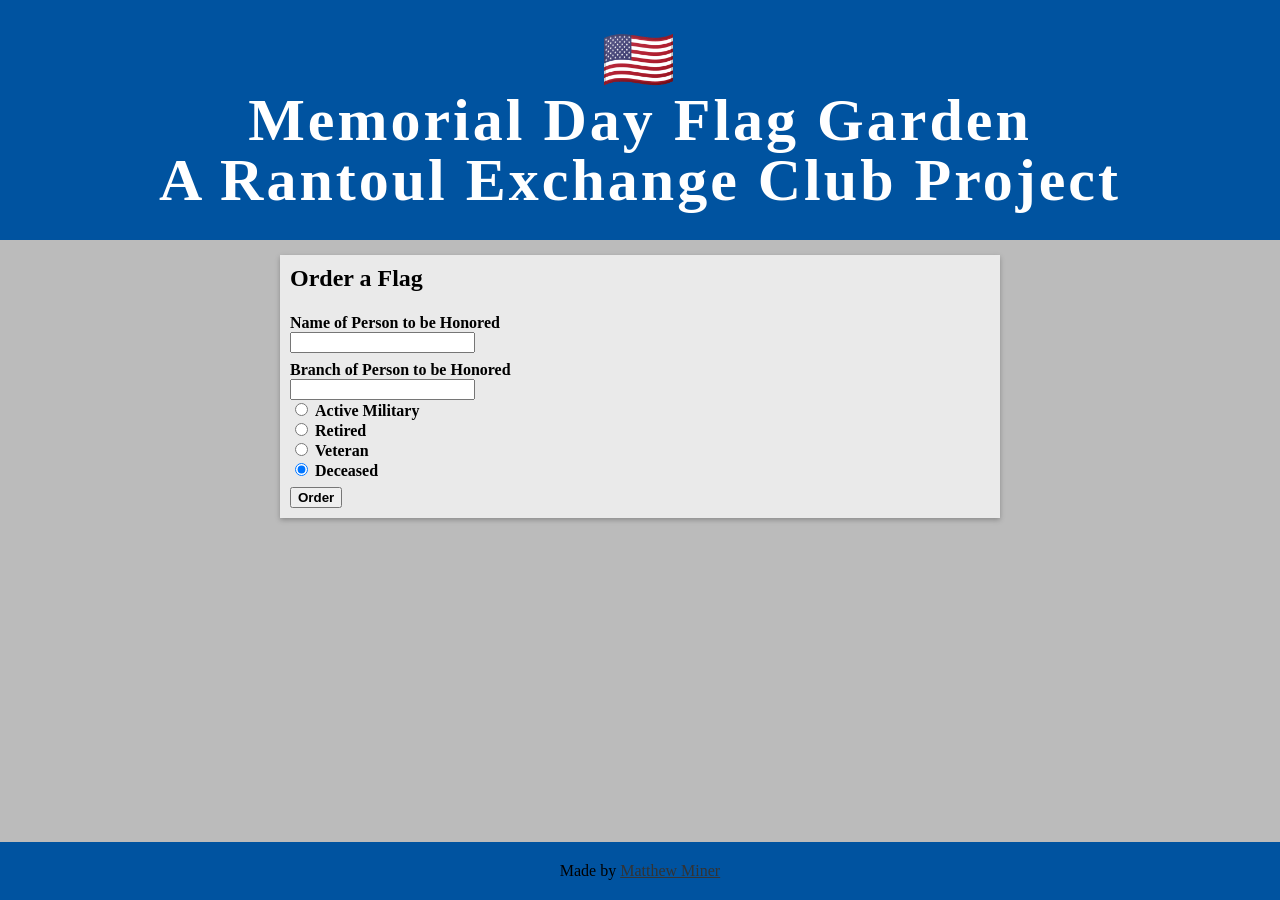
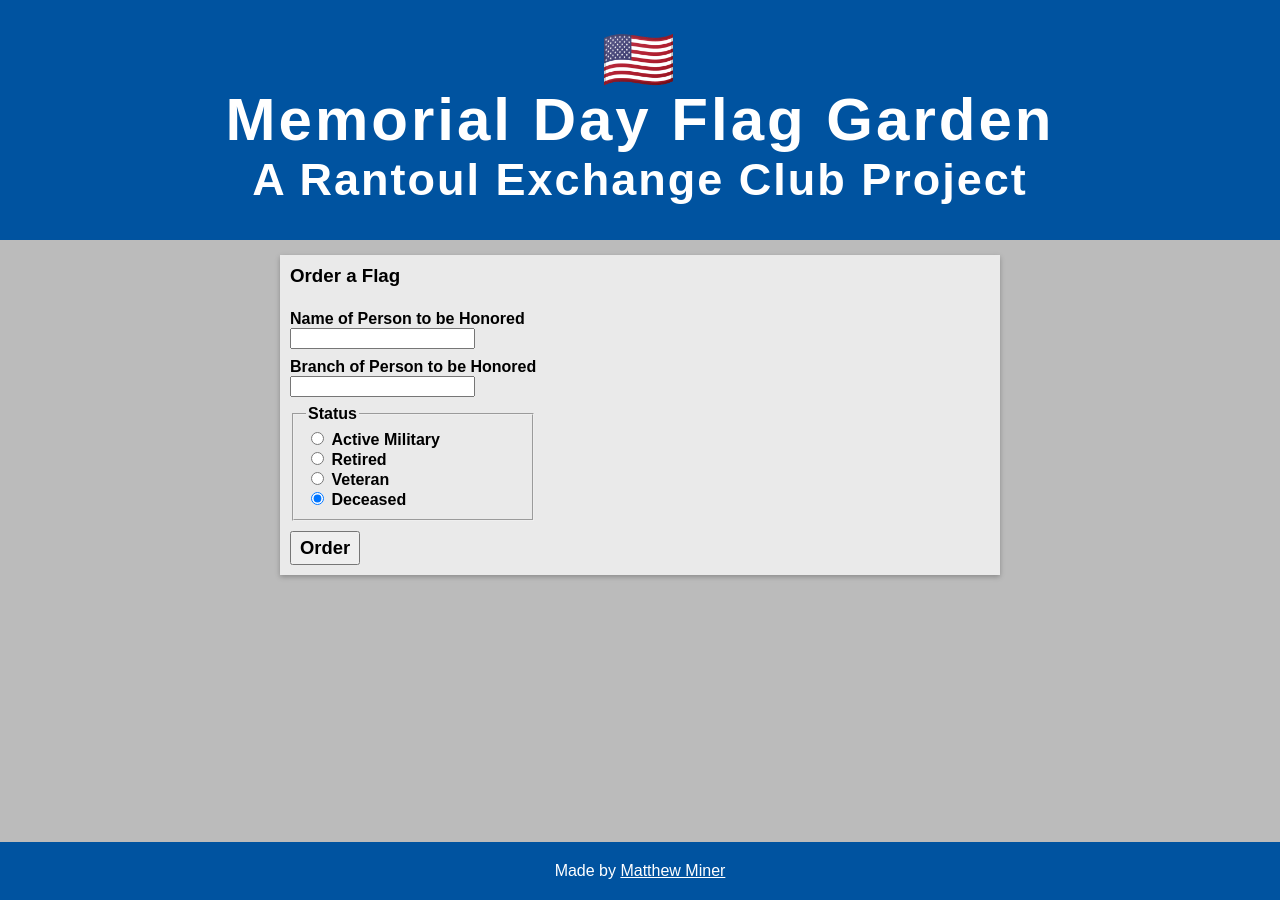
Before and after one commit to mminer237/rantoul-exchange-club-flag-garden, a Jekyll site: the page built from index.html, in a window 1280 px wide. Built offline with Jekyll 4.4.1, drawn with Linux system fonts in a browser that asks for light colours.

Commit message:
Improve styling

```diff
--- a/_includes/header.html
+++ b/_includes/header.html
@@ -1,5 +1,9 @@
 <header>
 	<a href="/">
-		<h1><div>🇺🇸</div><div>Memorial Day Flag Garden</div><div>A Rantoul Exchange Club Project</div></h1>
+		<h1>
+			<div>🇺🇸</div>
+			<div>Memorial Day Flag Garden</div>
+			<div class="smaller">A Rantoul Exchange Club Project</div>
+		</h1>
 	</a>
 </header>
--- a/css/style.scss
+++ b/css/style.scss
@@ -32,6 +32,7 @@
 	background-color: var(--background-color);
 	display: flex;
 	flex-direction: column;
+	font-family: sans-serif;
 	margin: 0;
 	min-height: 100vh;
 }
@@ -53,7 +54,6 @@
 		filter: drop-shadow(1px 1px 3px #000000c0);
 	}
 	h1 {
-		color: var(--text-color);
 		display: inline-block;
 		letter-spacing: 3px;
 		margin: 0;
@@ -62,14 +62,22 @@
 	}
 }
 h1 {
-	font-size: 60px;
-	line-height: 60px;
+	font-size: unquote("min(60px, 11vw)");
+	line-height: unquote("min(60px, 11vw)");
+	.smaller {
+		font-size: 75%;
+		letter-spacing: 2px;
+	}
 }
 header, footer {
 	background-color: var(--theme-color);
 	text-align: center;
-	* {
+	color: white;
+	a {
 		color: white;
+	}
+	a:hover {
+		color: #E0E0E0;
 	}
 }
 main {
@@ -119,10 +127,17 @@
 	> * {
 		display: block;
 	}
-	label, button[type=submit] {
+	label, legend, button[type=submit] {
 		font-weight: bold;
 		margin-top: 1ex;
 	}
+}
+fieldset {
+	margin-top: 1ex;
+}
+button[type="submit"] {
+	font-size: 115%;
+	padding: 4px 8px;
 }
 li:not(:last-child) {
 	margin-bottom: 8px;
--- a/index.html
+++ b/index.html
@@ -5,12 +5,14 @@
 ---
 
 <section>
-	<h2>Order a Flag</h2>
+	<h3>Order a Flag</h2>
 	<form netlify>
 		<label for="name">Name of Person to be Honored</label>
 		<input type="text" id="name">
 		<label for="branch">Branch of Person to be Honored</label>
 		<input type="text" id="branch">
+		<fieldset>
+			<legend>Status</legend>
 			<div>
 				<input type="radio" name="status" id="active" value="active">
 				<label for="active">Active Military</label>
@@ -27,6 +29,7 @@
 				<input type="radio" name="status" id="deceased" value="deceased" checked>
 				<label for="deceased">Deceased</label>
 			</div>
+		</fieldset>
 		<button type="submit">Order</button>
 	</form>
 </section>
```
Lines whose indentation alone changed are shown as unchanged.
